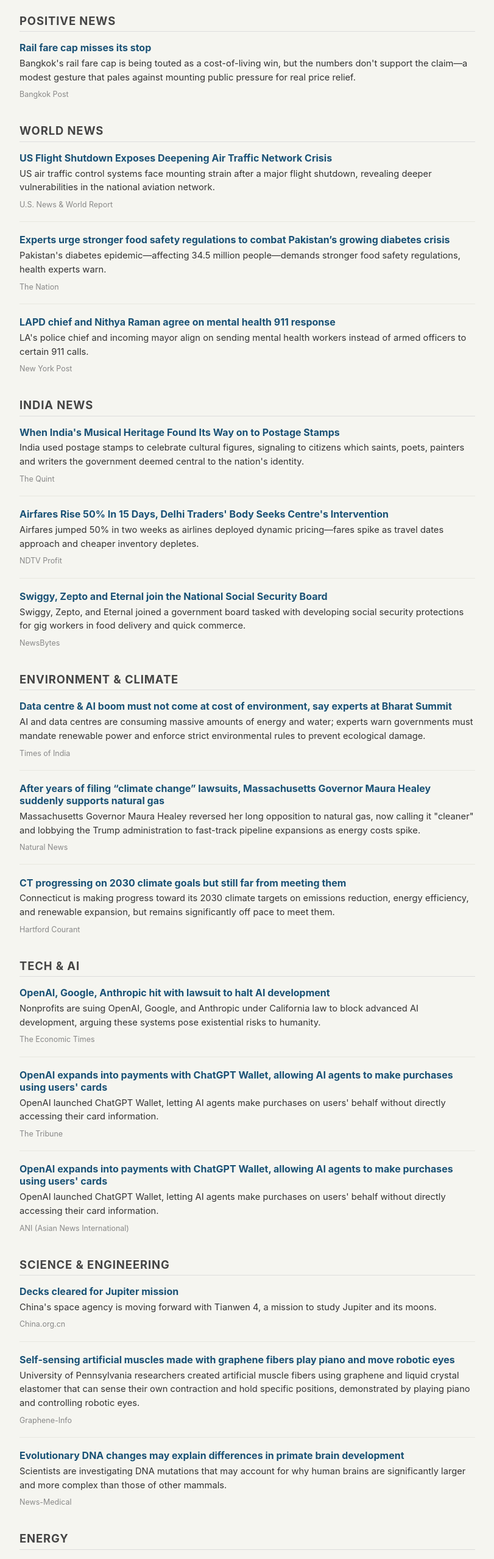
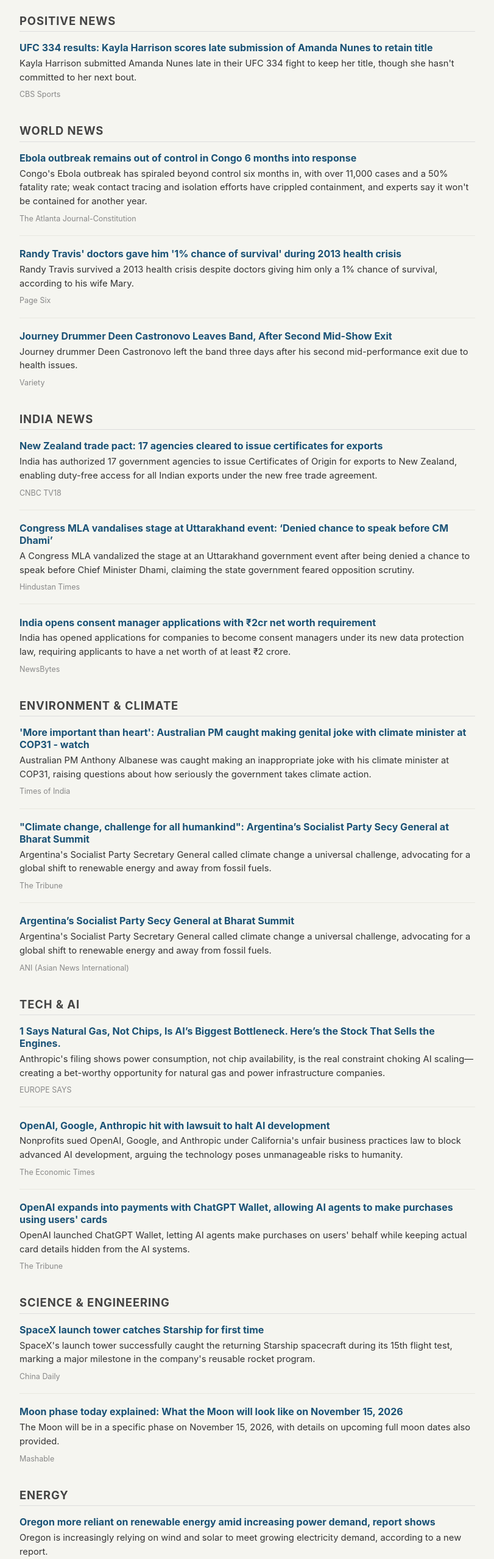
Before and after one commit to gunjantoora/GT-News-Feed, a plain HTML site: page index.html in a window 1280 px wide. Shown: the part 240-2797 px from the top of the page at 61% size, without its empty margins (234-1045 px from the left). Drawn offline with Linux system fonts and the light colour scheme.

Commit message:
chore: daily news feed update 2026-11-15

```diff
--- a/index.html
+++ b/index.html
@@ -3,7 +3,7 @@
 <head>
   <meta charset="UTF-8" />
   <meta name="viewport" content="width=device-width, initial-scale=1.0" />
-  <title>Gunjan's News Feed — Saturday, November 14, 2026</title>
+  <title>Gunjan's News Feed — Sunday, November 15, 2026</title>
   <style>
     *, *::before, *::after { box-sizing: border-box; }
     body {
@@ -133,7 +133,7 @@
 <body>
   <header>
     <h1>Gunjan's News Feed</h1>
-    <p class="date">Saturday, November 14, 2026</p>
+    <p class="date">Sunday, November 15, 2026</p>
   </header>
 
   <div class="quote-block">
@@ -144,117 +144,112 @@
   <section>
     <h2>Positive News</h2>
     <div class="article">
-      <h3><a href="https://www.bangkokpost.com/opinion/opinion/3354566/rail-fare-cap-misses-its-stop" target="_blank" rel="noopener">Rail fare cap misses its stop</a></h3>
-      <p>Bangkok's rail fare cap is being touted as a cost-of-living win, but the numbers don't support the claim—a modest gesture that pales against mounting public pressure for real price relief.</p>
-      <span class="source">Bangkok Post</span>
+      <h3><a href="https://www.cbssports.com/ufc/news/ufc-334-results-kayla-harrison-vs-amanda-nunes/" target="_blank" rel="noopener">UFC 334 results: Kayla Harrison scores late submission of Amanda Nunes to retain title</a></h3>
+      <p>Kayla Harrison submitted Amanda Nunes late in their UFC 334 fight to keep her title, though she hasn't committed to her next bout.</p>
+      <span class="source">CBS Sports</span>
     </div>
   </section>
   <section>
     <h2>World News</h2>
     <div class="article">
-      <h3><a href="https://www.usnews.com/news/top-news/articles/2026-11-13/us-flight-shutdown-exposes-deepening-air-traffic-network-crisis" target="_blank" rel="noopener">US Flight Shutdown Exposes Deepening Air Traffic Network Crisis</a></h3>
-      <p>US air traffic control systems face mounting strain after a major flight shutdown, revealing deeper vulnerabilities in the national aviation network.</p>
-      <span class="source">U.S. News &amp; World Report</span>
+      <h3><a href="https://www.ajc.com/news/2026/11/ebola-outbreak-remains-out-of-control-in-congo-6-months-into-response/" target="_blank" rel="noopener">Ebola outbreak remains out of control in Congo 6 months into response</a></h3>
+      <p>Congo's Ebola outbreak has spiraled beyond control six months in, with over 11,000 cases and a 50% fatality rate; weak contact tracing and isolation efforts have crippled containment, and experts say it won't be contained for another year.</p>
+      <span class="source">The Atlanta Journal-Constitution</span>
     </div>
     <div class="article">
-      <h3><a href="https://www.nation.com.pk/14-Nov-2026/experts-urge-stronger-food-safety-regulations-combat-pakistan-s-growing-diabetes-crisis" target="_blank" rel="noopener">Experts urge stronger food safety regulations to combat Pakistan’s growing diabetes crisis</a></h3>
-      <p>Pakistan's diabetes epidemic—affecting 34.5 million people—demands stronger food safety regulations, health experts warn.</p>
-      <span class="source">The Nation</span>
+      <h3><a href="https://pagesix.com/2026/11/14/celebrity-news/randy-travis-doctors-gave-him-1-chance-of-survival-during-2013-health-crisis/" target="_blank" rel="noopener">Randy Travis' doctors gave him '1% chance of survival' during 2013 health crisis</a></h3>
+      <p>Randy Travis survived a 2013 health crisis despite doctors giving him only a 1% chance of survival, according to his wife Mary.</p>
+      <span class="source">Page Six</span>
     </div>
     <div class="article">
-      <h3><a href="https://nypost.com/2026/11/13/us-news/lapd-chief-and-nithya-raman-agree-on-mental-health-911-response/" target="_blank" rel="noopener">LAPD chief and Nithya Raman agree on mental health 911 response</a></h3>
-      <p>LA's police chief and incoming mayor align on sending mental health workers instead of armed officers to certain 911 calls.</p>
-      <span class="source">New York Post</span>
+      <h3><a href="https://variety.com/2026/music/news/journey-drummer-deen-castronovo-exits-band-health-scare-1236947754/" target="_blank" rel="noopener">Journey Drummer Deen Castronovo Leaves Band, After Second Mid-Show Exit</a></h3>
+      <p>Journey drummer Deen Castronovo left the band three days after his second mid-performance exit due to health issues.</p>
+      <span class="source">Variety</span>
     </div>
   </section>
   <section>
     <h2>India News</h2>
     <div class="article">
-      <h3><a href="https://www.thequint.com/lifestyle/art-and-culture/stories-of-indian-music-told-through-postage-stamps" target="_blank" rel="noopener">When India's Musical Heritage Found Its Way on to Postage Stamps</a></h3>
-      <p>India used postage stamps to celebrate cultural figures, signaling to citizens which saints, poets, painters and writers the government deemed central to the nation's identity.</p>
-      <span class="source">The Quint</span>
+      <h3><a href="https://www.cnbctv18.com/economy/india-new-zealand-trade-pact-17-agencies-cleared-to-issue-certificates-for-exports-20034209.htm" target="_blank" rel="noopener">New Zealand trade pact: 17 agencies cleared to issue certificates for exports</a></h3>
+      <p>India has authorized 17 government agencies to issue Certificates of Origin for exports to New Zealand, enabling duty-free access for all Indian exports under the new free trade agreement.</p>
+      <span class="source">CNBC TV18</span>
     </div>
     <div class="article">
-      <h3><a href="https://www.ndtvprofit.com/business/airfares-rise-50-in-15-days-delhi-traders-body-seeks-centres-intervention-12325063" target="_blank" rel="noopener">Airfares Rise 50% In 15 Days, Delhi Traders' Body Seeks Centre's Intervention</a></h3>
-      <p>Airfares jumped 50% in two weeks as airlines deployed dynamic pricing—fares spike as travel dates approach and cheaper inventory depletes.</p>
-      <span class="source">NDTV Profit</span>
+      <h3><a href="https://www.hindustantimes.com/india-news/congress-mla-vandalises-stage-at-uttarakhand-event-denied-chance-to-speak-before-cm-dhami-101794705830312.html" target="_blank" rel="noopener">Congress MLA vandalises stage at Uttarakhand event: ‘Denied chance to speak before CM Dhami’</a></h3>
+      <p>A Congress MLA vandalized the stage at an Uttarakhand government event after being denied a chance to speak before Chief Minister Dhami, claiming the state government feared opposition scrutiny.</p>
+      <span class="source">Hindustan Times</span>
     </div>
     <div class="article">
-      <h3><a href="https://www.newsbytesapp.com/news/business/swiggy-zepto-and-eternal-join-the-national-social-security-board/tldr" target="_blank" rel="noopener">Swiggy, Zepto and Eternal join the National Social Security Board</a></h3>
-      <p>Swiggy, Zepto, and Eternal joined a government board tasked with developing social security protections for gig workers in food delivery and quick commerce.</p>
+      <h3><a href="https://www.newsbytesapp.com/news/science/india-opens-consent-manager-applications-with-rs2cr-net-worth-requirement/tldr" target="_blank" rel="noopener">India opens consent manager applications with ₹2cr net worth requirement</a></h3>
+      <p>India has opened applications for companies to become consent managers under its new data protection law, requiring applicants to have a net worth of at least ₹2 crore.</p>
       <span class="source">NewsBytes</span>
     </div>
   </section>
   <section>
     <h2>Environment &amp; Climate</h2>
     <div class="article">
-      <h3><a href="https://timesofindia.indiatimes.com/city/hyderabad/data-centre-ai-boom-must-not-come-at-cost-of-environment-say-experts-at-bharat-summit/articleshow/135814073.cms" target="_blank" rel="noopener">Data centre &amp; AI boom must not come at cost of environment, say experts at Bharat Summit</a></h3>
-      <p>AI and data centres are consuming massive amounts of energy and water; experts warn governments must mandate renewable power and enforce strict environmental rules to prevent ecological damage.</p>
+      <h3><a href="https://timesofindia.indiatimes.com/world/rest-of-world/more-important-than-heart-australian-pm-caught-making-genital-joke-with-climate-minister-at-cop31-watch/articleshow/135836793.cms" target="_blank" rel="noopener">'More important than heart': Australian PM caught making genital joke with climate minister at COP31 - watch</a></h3>
+      <p>Australian PM Anthony Albanese was caught making an inappropriate joke with his climate minister at COP31, raising questions about how seriously the government takes climate action.</p>
       <span class="source">Times of India</span>
     </div>
     <div class="article">
-      <h3><a href="https://www.naturalnews.com/2026-11-13-massachusetts-governor-maura-healey-suddenly-supports-natural-gas.html" target="_blank" rel="noopener">After years of filing “climate change” lawsuits, Massachusetts Governor Maura Healey suddenly supports natural gas</a></h3>
-      <p>Massachusetts Governor Maura Healey reversed her long opposition to natural gas, now calling it &quot;cleaner&quot; and lobbying the Trump administration to fast-track pipeline expansions as energy costs spike.</p>
-      <span class="source">Natural News</span>
+      <h3><a href="https://www.tribuneindia.com/news/world/climate-change-challenge-for-all-humankind-argentinas-socialist-party-secy-general-at-bharat-summit/" target="_blank" rel="noopener">&quot;Climate change, challenge for all humankind&quot;: Argentina’s Socialist Party Secy General at Bharat Summit</a></h3>
+      <p>Argentina's Socialist Party Secretary General called climate change a universal challenge, advocating for a global shift to renewable energy and away from fossil fuels.</p>
+      <span class="source">The Tribune</span>
     </div>
     <div class="article">
-      <h3><a href="https://www.courant.com/2026/11/13/ct-is-making-progress-on-its-2030-climate-goals-but-is-still-not-on-track-to-meet-them/" target="_blank" rel="noopener">CT progressing on 2030 climate goals but still far from meeting them</a></h3>
-      <p>Connecticut is making progress toward its 2030 climate targets on emissions reduction, energy efficiency, and renewable expansion, but remains significantly off pace to meet them.</p>
-      <span class="source">Hartford Courant</span>
+      <h3><a href="https://www.aninews.in/news/world/asia/climate-change-challenge-for-all-humankind-argentina8217s-socialist-party-secy-general-at-bharat-summit20261114182748/" target="_blank" rel="noopener">Argentina’s Socialist Party Secy General at Bharat Summit</a></h3>
+      <p>Argentina's Socialist Party Secretary General called climate change a universal challenge, advocating for a global shift to renewable energy and away from fossil fuels.</p>
+      <span class="source">ANI (Asian News International)</span>
     </div>
   </section>
   <section>
     <h2>Tech &amp; AI</h2>
     <div class="article">
+      <h3><a href="https://www.europesays.com/3374855/" target="_blank" rel="noopener">1 Says Natural Gas, Not Chips, Is AI’s Biggest Bottleneck. Here’s the Stock That Sells the Engines.</a></h3>
+      <p>Anthropic's filing shows power consumption, not chip availability, is the real constraint choking AI scaling—creating a bet-worthy opportunity for natural gas and power infrastructure companies.</p>
+      <span class="source">EUROPE SAYS</span>
+    </div>
+    <div class="article">
       <h3><a href="https://economictimes.indiatimes.com/markets/us-stocks/news/openai-google-anthropic-hit-with-lawsuit-to-halt-ai-development/articleshow/135820787.cms" target="_blank" rel="noopener">OpenAI, Google, Anthropic hit with lawsuit to halt AI development</a></h3>
-      <p>Nonprofits are suing OpenAI, Google, and Anthropic under California law to block advanced AI development, arguing these systems pose existential risks to humanity.</p>
+      <p>Nonprofits sued OpenAI, Google, and Anthropic under California's unfair business practices law to block advanced AI development, arguing the technology poses unmanageable risks to humanity.</p>
       <span class="source">The Economic Times</span>
     </div>
     <div class="article">
       <h3><a href="https://www.tribuneindia.com/news/business/openai-expands-into-payments-with-chatgpt-wallet-allowing-ai-agents-to-make-purchases-using-users-cards/" target="_blank" rel="noopener">OpenAI expands into payments with ChatGPT Wallet, allowing AI agents to make purchases using users' cards</a></h3>
-      <p>OpenAI launched ChatGPT Wallet, letting AI agents make purchases on users' behalf without directly accessing their card information.</p>
+      <p>OpenAI launched ChatGPT Wallet, letting AI agents make purchases on users' behalf while keeping actual card details hidden from the AI systems.</p>
       <span class="source">The Tribune</span>
-    </div>
-    <div class="article">
-      <h3><a href="https://www.aninews.in/news/business/openai-expands-into-payments-with-chatgpt-wallet-allowing-ai-agents-to-make-purchases-using-users-cards20261114075642/" target="_blank" rel="noopener">OpenAI expands into payments with ChatGPT Wallet, allowing AI agents to make purchases using users' cards</a></h3>
-      <p>OpenAI launched ChatGPT Wallet, letting AI agents make purchases on users' behalf without directly accessing their card information.</p>
-      <span class="source">ANI (Asian News International)</span>
     </div>
   </section>
   <section>
     <h2>Science &amp; Engineering</h2>
     <div class="article">
-      <h3><a href="http://www.china.org.cn/2026-11/14/content_118774502.shtml" target="_blank" rel="noopener">Decks cleared for Jupiter mission</a></h3>
-      <p>China's space agency is moving forward with Tianwen 4, a mission to study Jupiter and its moons.</p>
-      <span class="source">China.org.cn</span>
+      <h3><a href="https://www.chinadailyasia.com/hk/article/642711" target="_blank" rel="noopener">SpaceX launch tower catches Starship for first time</a></h3>
+      <p>SpaceX's launch tower successfully caught the returning Starship spacecraft during its 15th flight test, marking a major milestone in the company's reusable rocket program.</p>
+      <span class="source">China Daily</span>
     </div>
     <div class="article">
-      <h3><a href="https://www.graphene-info.com/self-sensing-artificial-muscles-made-graphene-fibers-play-piano-and-move" target="_blank" rel="noopener">Self-sensing artificial muscles made with graphene fibers play piano and move robotic eyes</a></h3>
-      <p>University of Pennsylvania researchers created artificial muscle fibers using graphene and liquid crystal elastomer that can sense their own contraction and hold specific positions, demonstrated by playing piano and controlling robotic eyes.</p>
-      <span class="source">Graphene-Info</span>
-    </div>
-    <div class="article">
-      <h3><a href="https://www.news-medical.net/news/20261113/Evolutionary-DNA-changes-may-explain-differences-in-primate-brain-development.aspx" target="_blank" rel="noopener">Evolutionary DNA changes may explain differences in primate brain development</a></h3>
-      <p>Scientists are investigating DNA mutations that may account for why human brains are significantly larger and more complex than those of other mammals.</p>
-      <span class="source">News-Medical</span>
+      <h3><a href="https://mashable.com/science/moon-phase-today-nov-15-2026" target="_blank" rel="noopener">Moon phase today explained: What the Moon will look like on November 15, 2026</a></h3>
+      <p>The Moon will be in a specific phase on November 15, 2026, with details on upcoming full moon dates also provided.</p>
+      <span class="source">Mashable</span>
     </div>
   </section>
   <section>
     <h2>Energy</h2>
     <div class="article">
-      <h3><a href="https://www.pv-magazine.com/press-releases/hoymiles-ceo-yang-bo-named-to-time100-climate-2026-following-hiflow-pros-recognition-as-a-time-best-invention/" target="_blank" rel="noopener">Hoymiles CEO Yang Bo Named to TIME100 Climate 2026, Following HiFlow Pro's Recognition as a TIME Best Invention</a></h3>
-      <p>Hoymiles CEO Yang Bo was named to TIME100 Climate 2026 after the company's HiFlow Pro microinverter won TIME's Best Invention award, marking recognition for over a decade of solar power electronics innovation.</p>
-      <span class="source">pv magazine</span>
+      <h3><a href="https://www.oregonlive.com/environment/2026/11/oregon-more-reliant-on-renewable-energy-amid-increasing-power-demand-report-shows.html" target="_blank" rel="noopener">Oregon more reliant on renewable energy amid increasing power demand, report shows</a></h3>
+      <p>Oregon is increasingly relying on wind and solar to meet growing electricity demand, according to a new report.</p>
+      <span class="source">The Oregonian</span>
     </div>
     <div class="article">
-      <h3><a href="https://www.manilatimes.net/2026/11/14/business/green-industries/developing-the-bess-industry-to-achieve-energy-security/2469462" target="_blank" rel="noopener">Developing the BESS industry to achieve energy security</a></h3>
-      <p>Battery energy storage systems capture cheap electricity during low-demand periods and release it during peak demand or when renewables underperform, helping utilities stabilize grids and reduce dependence on fossil fuels.</p>
-      <span class="source">The Manila Times</span>
+      <h3><a href="https://www.ndtvprofit.com/world/china-to-meet-all-new-power-demand-with-clean-energy-cctv-says-12326713" target="_blank" rel="noopener">China To Meet All New Power Demand With Clean Energy, CCTV Says</a></h3>
+      <p>China plans to source all incremental power generation from wind and solar by 2030, making renewables its primary growth engine for electricity.</p>
+      <span class="source">NDTV Profit</span>
     </div>
     <div class="article">
-      <h3><a href="https://www.euronews.com/2026/11/13/china-to-encourage-investment-in-turkish-renewable-energy-with-15bn-solar-and-wind-deal" target="_blank" rel="noopener">China to encourage investment in Turkish renewable energy with $15bn solar and wind deal</a></h3>
-      <p>China is committing $15 billion to Turkish solar and wind projects as Türkiye pursues aggressive renewable expansion targets through 2040.</p>
-      <span class="source">Euronews</span>
+      <h3><a href="https://fortune.com/2026/11/14/future-renewable-energy-nextpower-backbone-solar-sector/" target="_blank" rel="noopener">The future of U.S. renewable energy rests on Nextpower-the backbone of the growing solar sector</a></h3>
+      <p>Nextpower, a consolidator that's acquired 13 companies in five years, has become central to scaling solar power across the U.S. and internationally.</p>
+      <span class="source">Fortune</span>
     </div>
   </section>
 
```
